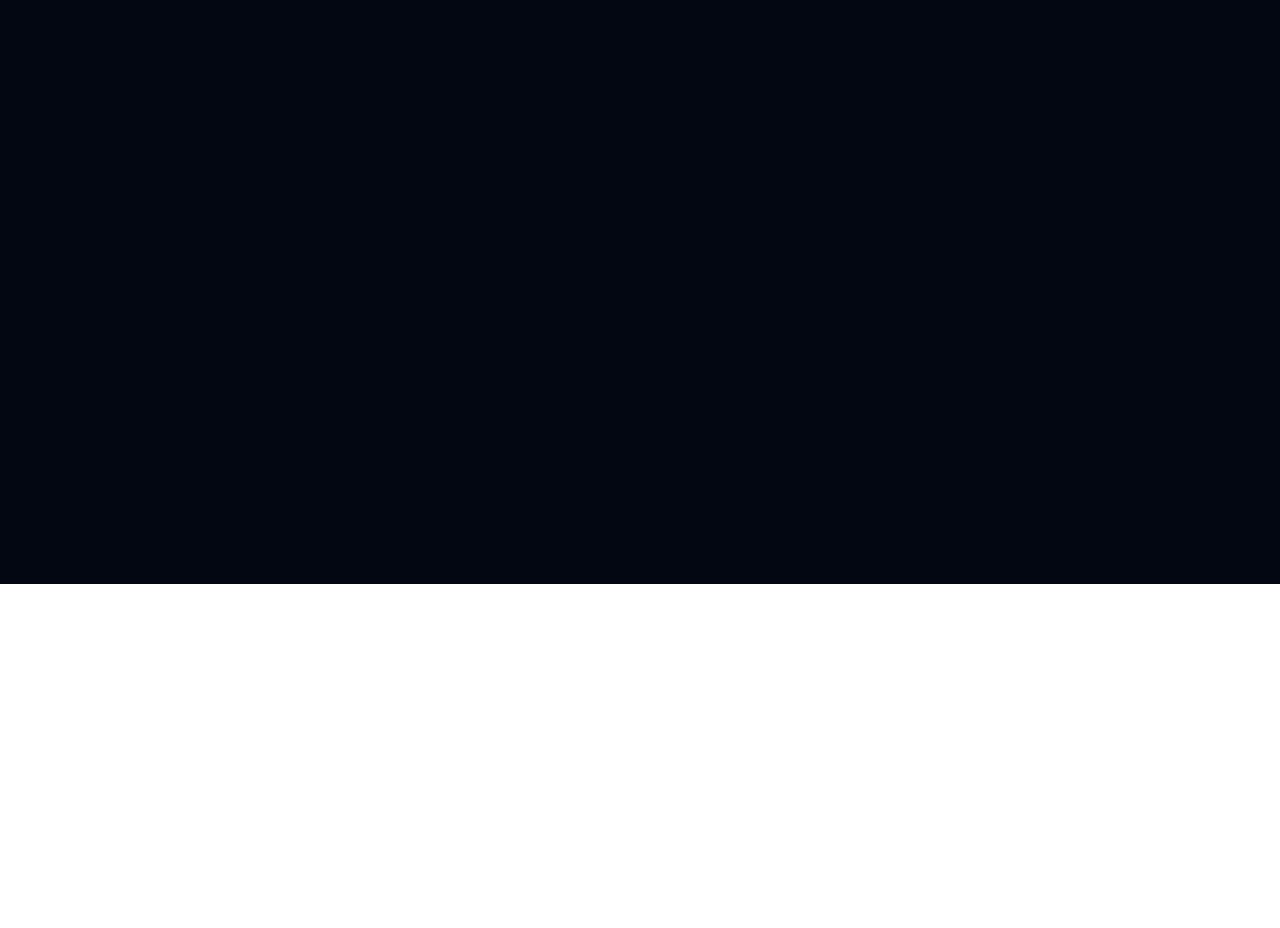
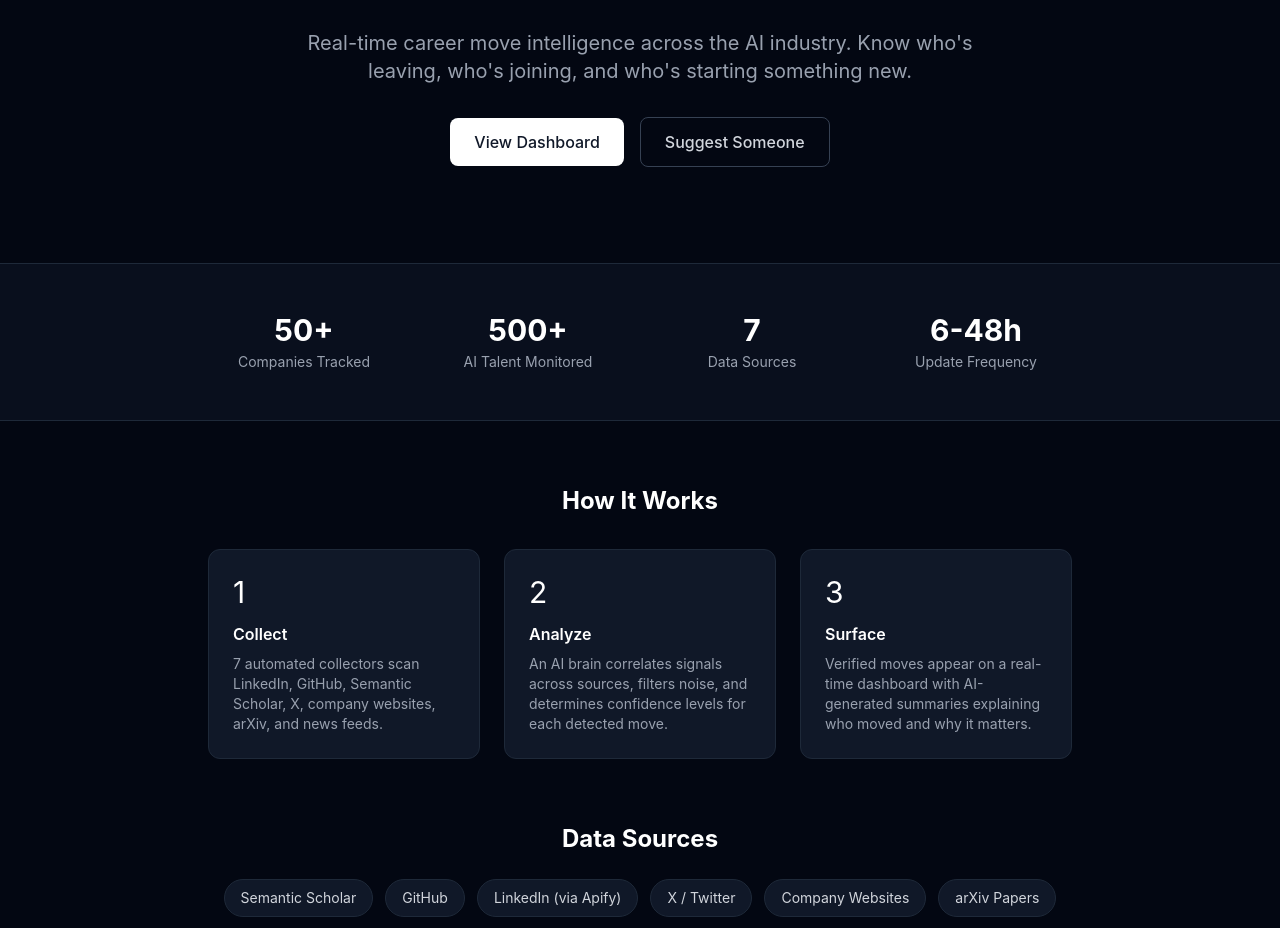
Before and after one commit to SirPsycho828/The-AI-Draft, a React (Vite) app: page / in a window 1280 px wide. Shown: the part 216-1144 px from the top of the page. Before the commit the page ends 800 px from the top, so only its background shows below. Built offline with nearby package versions, Linux system fonts and the light colour scheme; no server answers.

Commit message:
feat: build landing page with hero, stats, and how-it-works sections

```diff
--- a/src/pages/Landing.tsx
+++ b/src/pages/Landing.tsx
@@ -1,8 +1,107 @@
+import { Link } from 'react-router-dom';
+
+const stats = [
+  { label: 'Companies Tracked', value: '50+' },
+  { label: 'AI Talent Monitored', value: '500+' },
+  { label: 'Data Sources', value: '7' },
+  { label: 'Update Frequency', value: '6-48h' },
+];
+
+const sources = [
+  'Semantic Scholar',
+  'GitHub',
+  'LinkedIn (via Apify)',
+  'X / Twitter',
+  'Company Websites',
+  'arXiv Papers',
+  'News & RSS',
+];
+
 export default function Landing() {
   return (
-    <div className="max-w-7xl mx-auto px-4 py-8">
-      <h1 className="text-2xl font-bold">The AI Draft</h1>
-      <p className="mt-2 text-gray-400">Track talent moves across the AI industry.</p>
+    <div>
+      {/* Hero */}
+      <section className="max-w-4xl mx-auto px-4 py-24 text-center">
+        <h1 className="text-5xl sm:text-6xl font-bold tracking-tight">
+          The AI Draft
+        </h1>
+        <p className="mt-6 text-xl text-gray-400 max-w-2xl mx-auto">
+          Real-time career move intelligence across the AI industry.
+          Know who's leaving, who's joining, and who's starting something new.
+        </p>
+        <div className="mt-8 flex items-center justify-center gap-4">
+          <Link
+            to="/dashboard"
+            className="bg-white text-gray-900 px-6 py-3 rounded-lg font-medium hover:bg-gray-200 transition-colors"
+          >
+            View Dashboard
+          </Link>
+          <Link
+            to="/suggest"
+            className="border border-gray-700 text-gray-300 px-6 py-3 rounded-lg font-medium hover:border-gray-500 hover:text-white transition-colors"
+          >
+            Suggest Someone
+          </Link>
+        </div>
+      </section>
+
+      {/* Stats */}
+      <section className="border-y border-gray-800 bg-gray-900/50">
+        <div className="max-w-4xl mx-auto px-4 py-12 grid grid-cols-2 md:grid-cols-4 gap-8">
+          {stats.map((s) => (
+            <div key={s.label} className="text-center">
+              <p className="text-3xl font-bold">{s.value}</p>
+              <p className="text-sm text-gray-400 mt-1">{s.label}</p>
+            </div>
+          ))}
+        </div>
+      </section>
+
+      {/* How It Works */}
+      <section className="max-w-4xl mx-auto px-4 py-16">
+        <h2 className="text-2xl font-bold text-center mb-8">How It Works</h2>
+        <div className="grid md:grid-cols-3 gap-6">
+          <div className="bg-gray-900 border border-gray-800 rounded-xl p-6">
+            <p className="text-3xl mb-3">1</p>
+            <h3 className="font-semibold mb-2">Collect</h3>
+            <p className="text-sm text-gray-400">
+              7 automated collectors scan LinkedIn, GitHub, Semantic Scholar, X,
+              company websites, arXiv, and news feeds.
+            </p>
+          </div>
+          <div className="bg-gray-900 border border-gray-800 rounded-xl p-6">
+            <p className="text-3xl mb-3">2</p>
+            <h3 className="font-semibold mb-2">Analyze</h3>
+            <p className="text-sm text-gray-400">
+              An AI brain correlates signals across sources, filters noise,
+              and determines confidence levels for each detected move.
+            </p>
+          </div>
+          <div className="bg-gray-900 border border-gray-800 rounded-xl p-6">
+            <p className="text-3xl mb-3">3</p>
+            <h3 className="font-semibold mb-2">Surface</h3>
+            <p className="text-sm text-gray-400">
+              Verified moves appear on a real-time dashboard with AI-generated
+              summaries explaining who moved and why it matters.
+            </p>
+          </div>
+        </div>
+      </section>
+
+      {/* Data Sources */}
+      <section className="max-w-4xl mx-auto px-4 pb-16">
+        <h2 className="text-2xl font-bold text-center mb-6">Data Sources</h2>
+        <div className="flex flex-wrap justify-center gap-3">
+          {sources.map((s) => (
+            <span
+              key={s}
+              className="bg-gray-900 border border-gray-800 px-4 py-2 rounded-full text-sm text-gray-300"
+            >
+              {s}
+            </span>
+          ))}
+        </div>
+      </section>
     </div>
   );
 }
```
